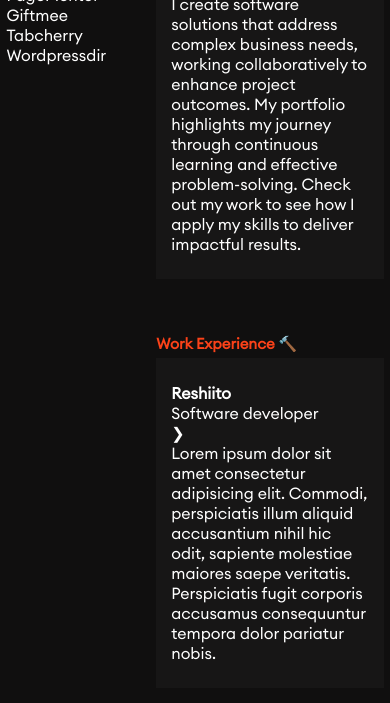
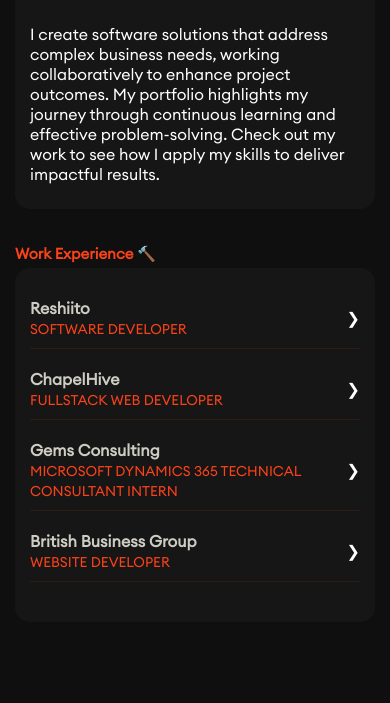
Before and after one commit to wilfriedy/wilfriedy.github.io, a plain HTML site: page index.html in a window 390 px wide. Shown: the part 172-875 px from the top of the page. After the commit the page ends 844 px from the top, so only its background shows below. Drawn offline with Linux system fonts and the light colour scheme.

Commit message:
accordions, media queries

```diff
--- a/app.js
+++ b/app.js
@@ -20,13 +20,13 @@
 };
 
 // get the side bars
-const projectSideBar = document.querySelector(".project-side-tab");
+const projectSideBar = document.querySelector(".projects-list");
 const allProjectsTitle = document.querySelectorAll(".project-title");
 // accordions
-const accordionItem = document.querySelector(".accordion-item");
-const accordionItemContainer = document.querySelector(
-  ".accordion-item-container"
-);
+const accordionWrapper = document.querySelector(".accordion-wrapper");
+// const accordionItemContainer = document.querySelector(
+//   ".accordion-item-container"
+// );
 
 //section where the tabs will be displayed
 const tabsContentDisplay = document.querySelector(".tabs-content-display");
@@ -48,14 +48,15 @@
 
 function updateAccordionUI() {
   const { currentActiveAccordion } = store.getState();
-  const allAccordionItems = document.querySelectorAll(".accordion-item");
-  allAccordionItems.forEach((item, index) => {
-    item.classList.toggle("active-accordion", index === currentActiveAccordion);
+  const allAccordionBody = document.querySelectorAll(".accordion-body");
+  allAccordionBody.forEach((item, index) => {
+    if (index === currentActiveAccordion) {
+      item.style.maxHeight = item.scrollHeight + "px";
+    } else {
+      item.style.maxHeight = 0 + "px";
+    }
   });
 }
-
-store.subscribe(updateActiveTabUI);
-store.subscribe(updateAccordionUI);
 
 projectSideBar.addEventListener("click", (e) => {
   const targetClick = e.target.closest(".project-title");
@@ -63,3 +64,14 @@
   const position = +targetClick.dataset.pos;
   store.updateState("currentTab", position);
 });
+
+// accordion
+accordionWrapper.addEventListener("click", (e) => {
+  const accordionItem = e.target.closest(".accordion-head");
+  if (!accordionItem) return;
+  const position = +accordionItem.dataset.accordionActive;
+  store.updateState("currentActiveAccordion", position);
+});
+
+store.subscribe(updateActiveTabUI);
+store.subscribe(updateAccordionUI);
--- a/index.html
+++ b/index.html
@@ -9,6 +9,7 @@
   </head>
   <body>
     <div class="canvas">
+      <div class="click-open"><i class="ph ph-arrow-square-right"></i></div>
       <div class="side-bar">
         <div class="top">
           <h3>Wilfried Akpe</h3>
@@ -30,7 +31,7 @@
         <div class="projects">
           <h3>Projects ⚡</h3>
           <ul class="projects-list">
-            <li class="project-item">PageMentor</li>
+            <li class="project-item active-tab">PageMentor</li>
             <li class="project-item">Giftmee</li>
             <li class="project-item">Tabcherry</li>
             <li class="project-item">Wordpressdir</li>
@@ -40,18 +41,13 @@
       <div class="main-content">
         <div class="tabs-content-display">
           <h2 class="welcome-hero">Hello, welcome</h2>
+          <!-- this will be the place where details about a particular project will be displayed. from the tabs -->
           <p class="welcome-paragraph">
             I create software solutions that address complex business needs,
             working collaboratively to enhance project outcomes. My portfolio
             highlights my journey through continuous learning and effective
             problem-solving. Check out my work to see how I apply my skills to
             deliver impactful results.
-            <!-- <br />
-            I create software solutions that address complex business needs,
-            working collaboratively to enhance project outcomes. My portfolio
-            highlights my journey through continuous learning and effective
-            problem-solving. Check out my work to see how I apply my skills to
-            deliver impactful results. -->
           </p>
         </div>
         <!-- experiences -->
@@ -59,10 +55,66 @@
           <h3 class="work-exp-title">Work Experience 🔨</h3>
           <div class="accordion-wrapper">
             <div class="accordion-item">
-              <div class="accordion-head">
+              <div class="accordion-head" data-accordion-active="0">
                 <div class="exp-head-title">
-                  <h4>Reshiito</h4>
-                  <span>Software developer</span>
+                  <h4 class="company-name">Reshiito</h4>
+                  <span class="role-title">Software developer</span>
+                </div>
+                <div class="icon-accordion"></div>
+              </div>
+              <div class="accordion-body">
+                <div class="details">
+                  Lorem ipsum dolor sit amet consectetur adipisicing elit.
+                  Commodi, perspiciatis illum aliquid accusantium nihil hic
+                  odit, sapiente molestiae maiores saepe veritatis. Perspiciatis
+                  fugit corporis accusamus consequuntur tempora dolor pariatur
+                  nobis.
+                </div>
+              </div>
+            </div>
+            <div class="accordion-item">
+              <div class="accordion-head" data-accordion-active="1">
+                <div class="exp-head-title">
+                  <h4 class="company-name">ChapelHive</h4>
+                  <span class="role-title">Fullstack web developer</span>
+                </div>
+                <div class="icon-accordion"></div>
+              </div>
+              <div class="accordion-body">
+                <div class="details">
+                  Lorem ipsum dolor sit amet consectetur adipisicing elit.
+                  Commodi, perspiciatis illum aliquid accusantium nihil hic
+                  odit, sapiente molestiae maiores saepe veritatis. Perspiciatis
+                  fugit corporis accusamus consequuntur tempora dolor pariatur
+                  nobis.
+                </div>
+              </div>
+            </div>
+            <div class="accordion-item">
+              <div class="accordion-head" data-accordion-active="2">
+                <div class="exp-head-title">
+                  <h4 class="company-name">Gems Consulting</h4>
+                  <span class="role-title"
+                    >Microsoft Dynamics 365 Technical Consultant Intern</span
+                  >
+                </div>
+                <div class="icon-accordion"></div>
+              </div>
+              <div class="accordion-body">
+                <div class="details">
+                  Lorem ipsum dolor sit amet consectetur adipisicing elit.
+                  Commodi, perspiciatis illum aliquid accusantium nihil hic
+                  odit, sapiente molestiae maiores saepe veritatis. Perspiciatis
+                  fugit corporis accusamus consequuntur tempora dolor pariatur
+                  nobis.
+                </div>
+              </div>
+            </div>
+            <div class="accordion-item">
+              <div class="accordion-head" data-accordion-active="3">
+                <div class="exp-head-title">
+                  <h4 class="company-name">British Business Group</h4>
+                  <span class="role-title">Website developer</span>
                 </div>
                 <div class="icon-accordion"></div>
               </div>
@@ -80,5 +132,6 @@
         </div>
       </div>
     </div>
+    <script src="./app.js"></script>
   </body>
 </html>
--- a/style.css
+++ b/style.css
@@ -41,69 +41,35 @@
 body {
   background-color: var(--color-bg-dark);
   color: var(--color-txt-white);
-  padding: 0px 100px;
   font-family: var(--txt-euclid-reg);
-  height: 100vh;
+  height: auto;
   display: flex;
   flex-direction: column;
   align-items: center;
   justify-content: center;
 }
 
+/* layout */
 .canvas {
   display: flex;
   justify-content: center;
   width: 100%;
   margin: auto;
-  gap: 20px;
+  /* background-color: #d9fb19; */
 }
 
-/* items */
-.side-bar {
-  /* border: 1px solid red; */
-  flex-basis: 40%;
-  padding: 40px 15px;
+.click-open > i {
+  font-size: 30px;
+  color: var(--color-txt-orange);
+  position: fixed;
 }
 
-.main-content {
-  /* border: 1px solid red; */
-  padding: 15px;
-  display: flex;
-  flex-direction: column;
-  justify-content: flex-start;
-  gap: 55px;
-}
-
-/* main content */
-.tabs-content-display {
-  background-color: var(--color-bg-dark-light);
-  padding: 25px 15px;
-  min-height: 300px;
-}
-.welcome-hero {
-  font-size: 48px;
-  font-family: var(--txt-value-serif);
-  margin-bottom: 40px;
-}
-
-.welcome-paragraph {
-  font-size: 15;
-}
-
-/* .work-experiences */
-.work-exp-title {
-  color: var(--color-txt-orange);
-  font-size: 15px;
-  margin-bottom: 5px;
-}
-.accordion-wrapper {
-  background-color: var(--color-bg-dark-light);
-  padding: 25px 15px;
-  min-height: 300px;
-}
-
-.icon-accordion::after {
-  content: "\276F";
+/* Sidebar initially hidden on mobile, visible on tablets and up */
+.side-bar {
+  flex-basis: 0;
+  overflow: hidden;
+  transition: all 0.3s ease;
+  padding: 0;
 }
 
 /* side bar style */
@@ -128,3 +94,132 @@
 .projects {
   margin-top: 25px;
 }
+
+.projects > h3 {
+  margin-bottom: 8px;
+}
+
+.projects-list {
+  display: flex;
+  flex-direction: column;
+  align-items: flex-start;
+  gap: 5px;
+}
+
+.project-item {
+  cursor: pointer;
+}
+
+.project-item:hover {
+  color: var(--color-txt-orange-light);
+  transition: color 0.1s ease-in-out;
+}
+
+.project-item.active-tab {
+  color: var(--color-txt-orange);
+}
+
+/* Main Content */
+.main-content {
+  flex-basis: 100%;
+  padding: 15px;
+  display: flex;
+  flex-direction: column;
+  align-items: center;
+  gap: 35px;
+  transition: flex-basis 0.3s ease;
+}
+
+/* main content */
+.tabs-content-display {
+  background-color: var(--color-bg-dark-light);
+  padding: 25px 15px;
+  min-height: 300px;
+  border-radius: 15px;
+}
+.welcome-hero {
+  font-size: 48px;
+  font-family: var(--txt-value-serif);
+  margin-bottom: 40px;
+}
+
+.welcome-paragraph {
+  font-size: 15;
+}
+
+/* .work-experiences */
+.work-exp-title {
+  color: var(--color-txt-orange);
+  font-size: 15px;
+  margin-bottom: 5px;
+}
+.accordion-wrapper {
+  background-color: var(--color-bg-dark-light);
+  padding: 25px 15px;
+  min-height: 300px;
+  border-radius: 15px;
+}
+.icon-accordion::after {
+  content: "\276F";
+}
+.accordion-item {
+  border-bottom: 0.5px solid var(--color-txt-orange-light);
+  padding: 5px 0px;
+  margin-bottom: 15px;
+}
+.accordion-head {
+  display: flex;
+  justify-content: space-between;
+  align-items: center;
+  cursor: pointer;
+}
+
+.company-name {
+  color: var(--color-txt-grey-white);
+}
+
+.role-title {
+  color: var(--color-txt-orange);
+  font-size: 14px;
+  text-transform: uppercase;
+}
+
+.accordion-body {
+  max-height: 0px;
+  overflow: hidden;
+  transition: max-height 0.28s ease-in-out;
+  margin-top: 5px;
+}
+
+.accordion-body > .details {
+  font-size: 14px;
+}
+
+/* --------------- */
+
+@media (min-width: 768px) {
+  /* Tablet */
+  body {
+    height: 100vh;
+  }
+
+  .canvas {
+    width: 70%;
+  }
+  .click-open > i {
+    display: none;
+  }
+  .side-bar {
+    flex-basis: 25%;
+    padding: 40px 15px;
+  }
+  .main-content {
+    flex-basis: 75%;
+  }
+}
+
+@media (min-width: 1024px) {
+  .canvas {
+    width: 70%;
+  }
+}
```
